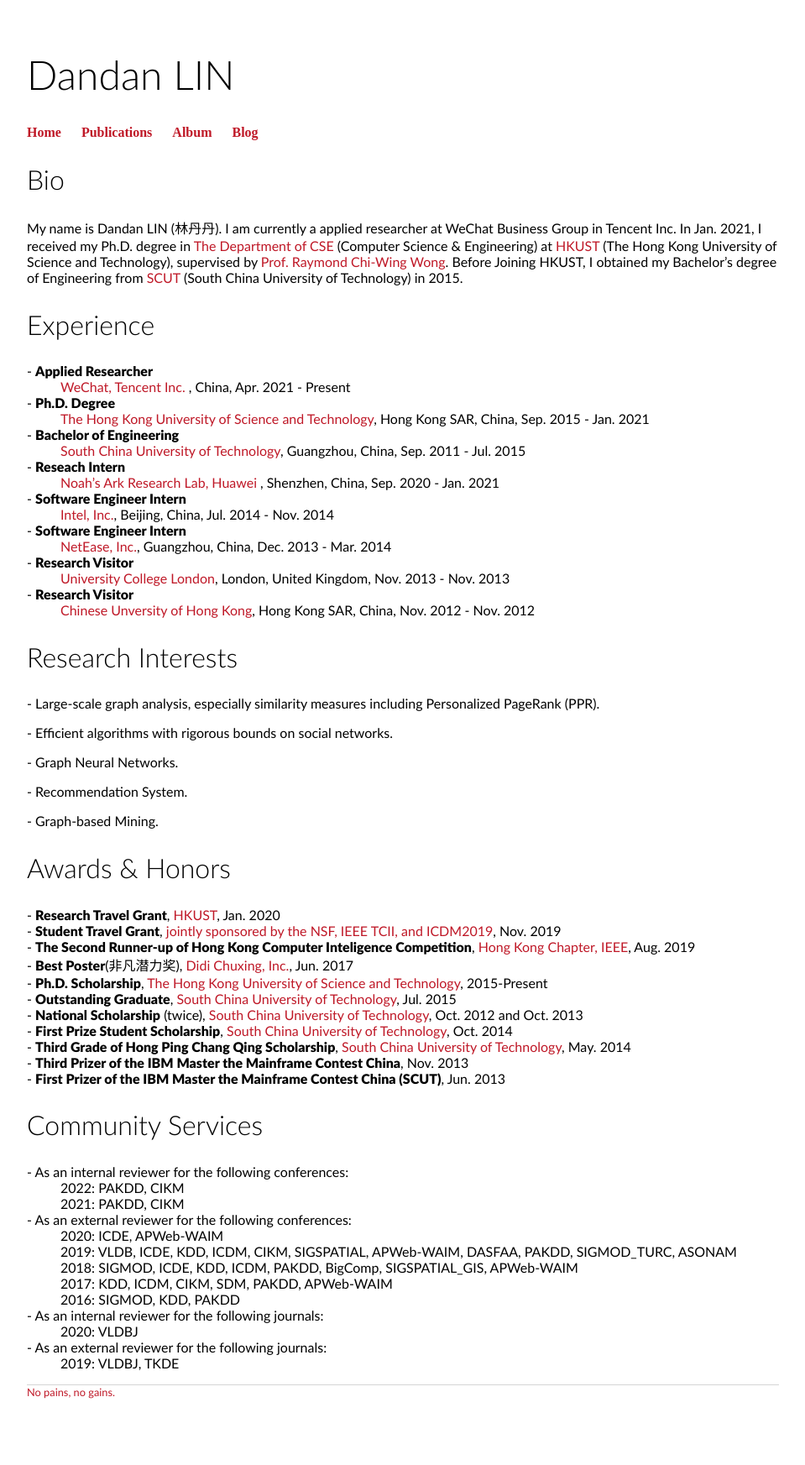
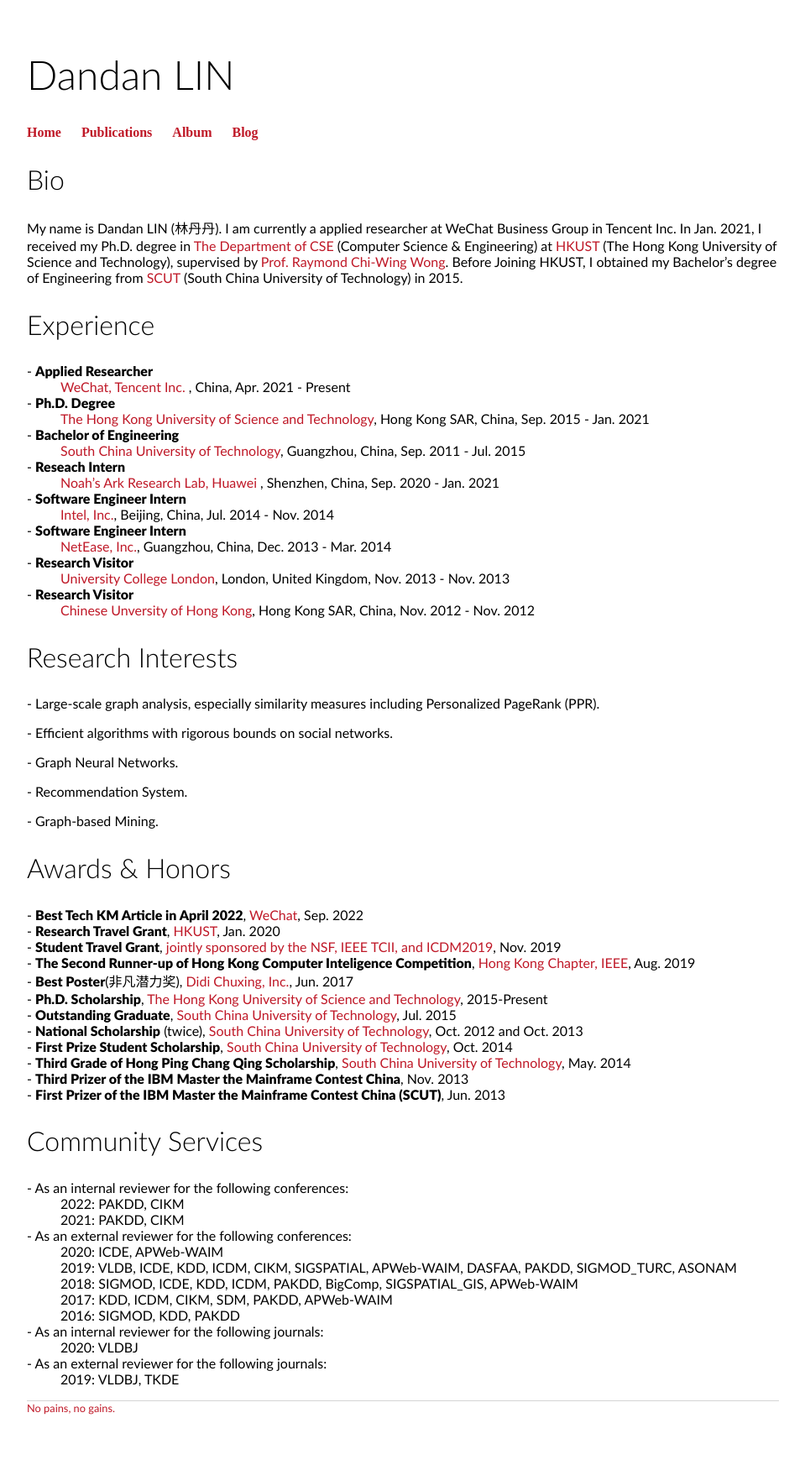
Before and after one commit to 2danlin/2danlin.github.io, a Jekyll site: the page built from index.html, in a window 1280 px wide. Shown: the whole page at 84% size, without its empty margins (160-1119 px from the left). Built offline with Jekyll 4.4.1, drawn with Linux system fonts in a browser that asks for light colours.

Commit message:
Update index.html

```diff
--- a/index.html
+++ b/index.html
@@ -47,6 +47,7 @@
 <div class="blurb">
 	<h2>Awards & Honors</h2>
 	<dl>
+		<dt>- <strong>Best Tech KM Article in April 2022</strong>, <a>WeChat</a>, Sep. 2022</dt>
 		<dt>- <strong>Research Travel Grant</strong>, <a>HKUST</a>, Jan. 2020</dt>
 		<dt>- <strong>Student Travel Grant</strong>, <a>jointly sponsored by the NSF, IEEE TCII, and ICDM2019</a>, Nov. 2019</dt>
 		<dt>- <strong>The Second Runner-up of Hong Kong Computer Inteligence Competition</strong>, <a>Hong Kong Chapter, IEEE</a>, Aug. 2019</dt>
```
